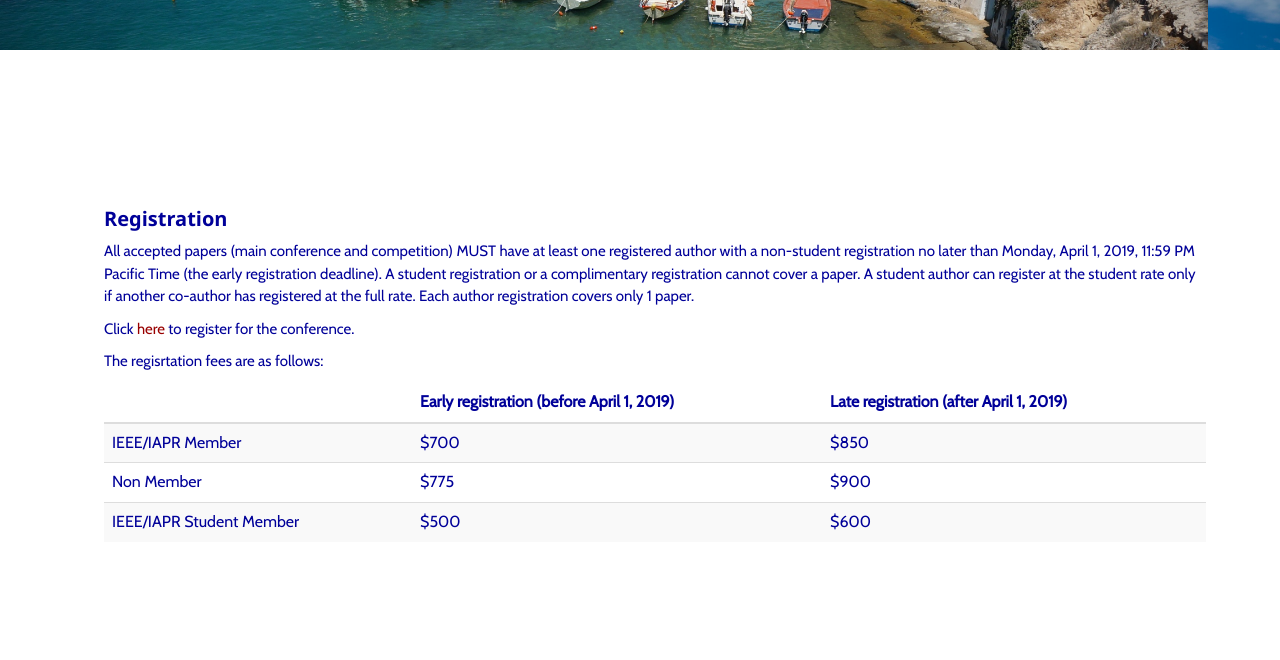
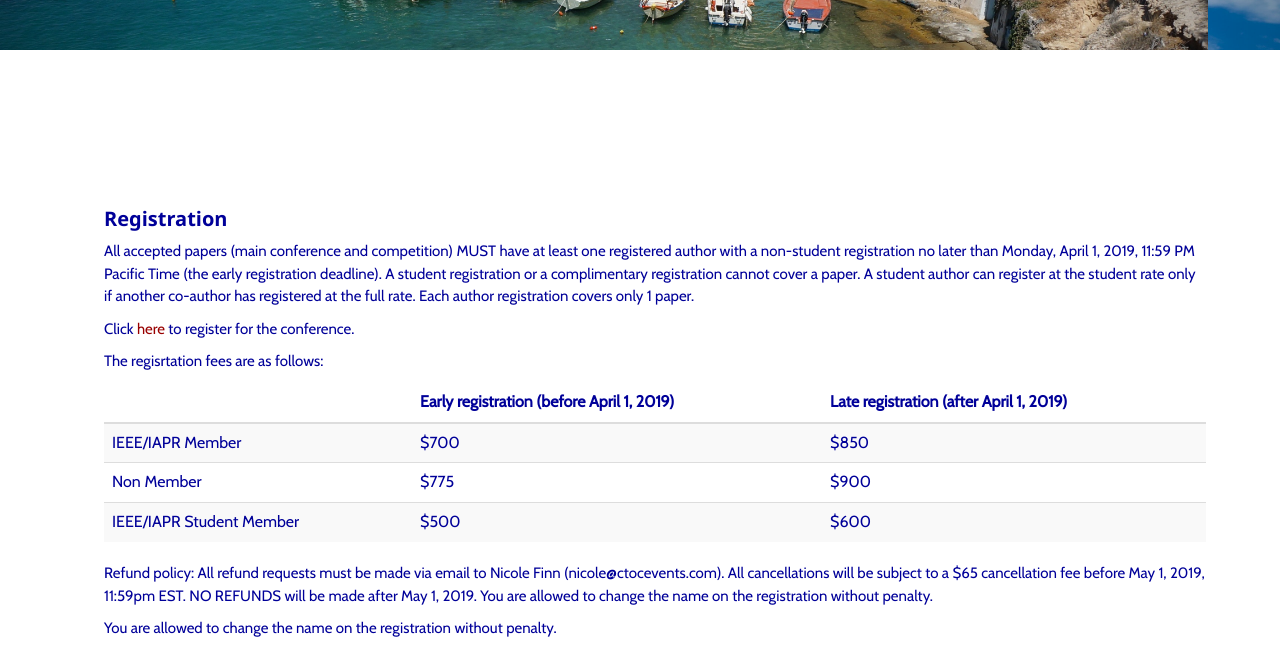
Before and after one commit to svishwa/ICB2019, a plain HTML site: page pages/registration.html in a window 1280 px wide. Shown: the part 234-894 px from the top of the page. Before the commit the page ends 800 px from the top, so only its background shows below. Drawn offline with nearby package versions, Linux system fonts and the light colour scheme.

Commit message:
Update registration.html

```diff
--- a/pages/registration.html
+++ b/pages/registration.html
@@ -508,6 +508,9 @@ a {
 				    </tbody>
 				</table>
 
+		<p style="text-align:left;">Refund policy: All refund requests must be made via email to Nicole Finn (nicole@ctocevents.com). All cancellations will be subject to a $65 cancellation fee before May 1, 2019, 11:59pm EST.  NO REFUNDS will be made after May 1, 2019. You are allowed to change the name on the registration without penalty.</p>
+
+		<p style="text-align:left;">You are allowed to change the name on the registration without penalty. </p>
 
 
 	</div>
```
